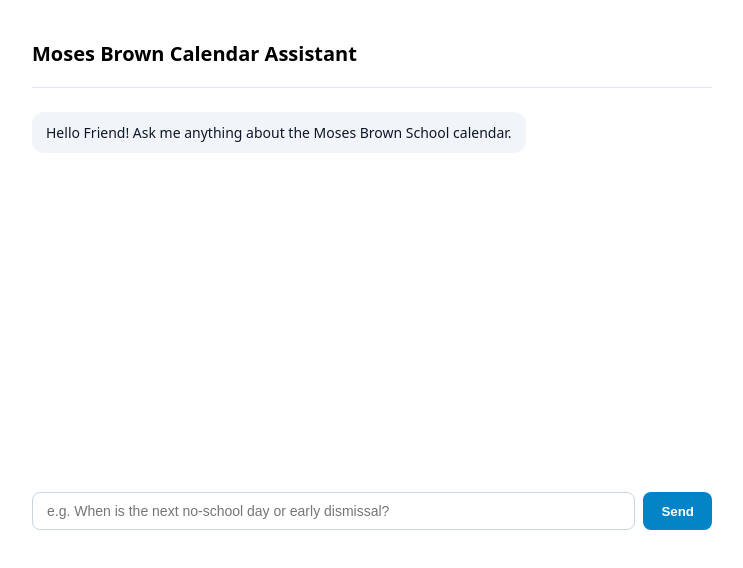
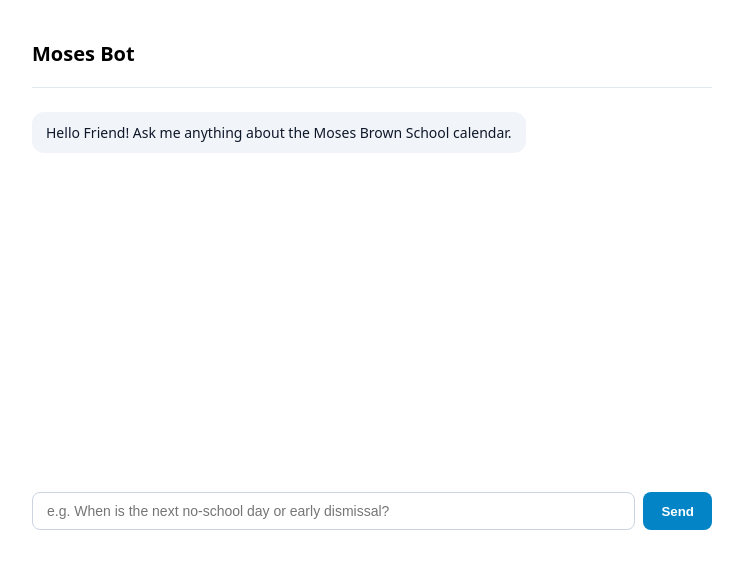
Before and after one commit to mb411bot-source/mb-calendar-assistant, a Next.js app: page / in a window 1280 px wide. Shown: the top 568 px of the page, without its empty margins (268-1011 px from the left). Built offline with nearby package versions, Linux system fonts and the light colour scheme.

Commit message:
Update page.js

```diff
--- a/app/page.js
+++ b/app/page.js
@@ -35,7 +35,7 @@
   return (
     <main style={{ maxWidth: '680px', margin: '40px auto', fontFamily: 'system-ui, sans-serif', padding: '0 16px' }}>
       <header style={{ borderBottom: '1px solid #e2e8f0', paddingBottom: '16px', marginBottom: '24px' }}>
-        <h1 style={{ fontSize: '20px', fontWeight: '700', margin: 0 }}>Moses Brown Calendar Assistant</h1>
+        <h1 style={{ fontSize: '20px', fontWeight: '700', margin: 0 }}>Moses Bot</h1>
         <p style={{ color: '#64748b', fontSize: '14px', margin: '4px 0 0 0' }}></p>
       </header>
 
```
